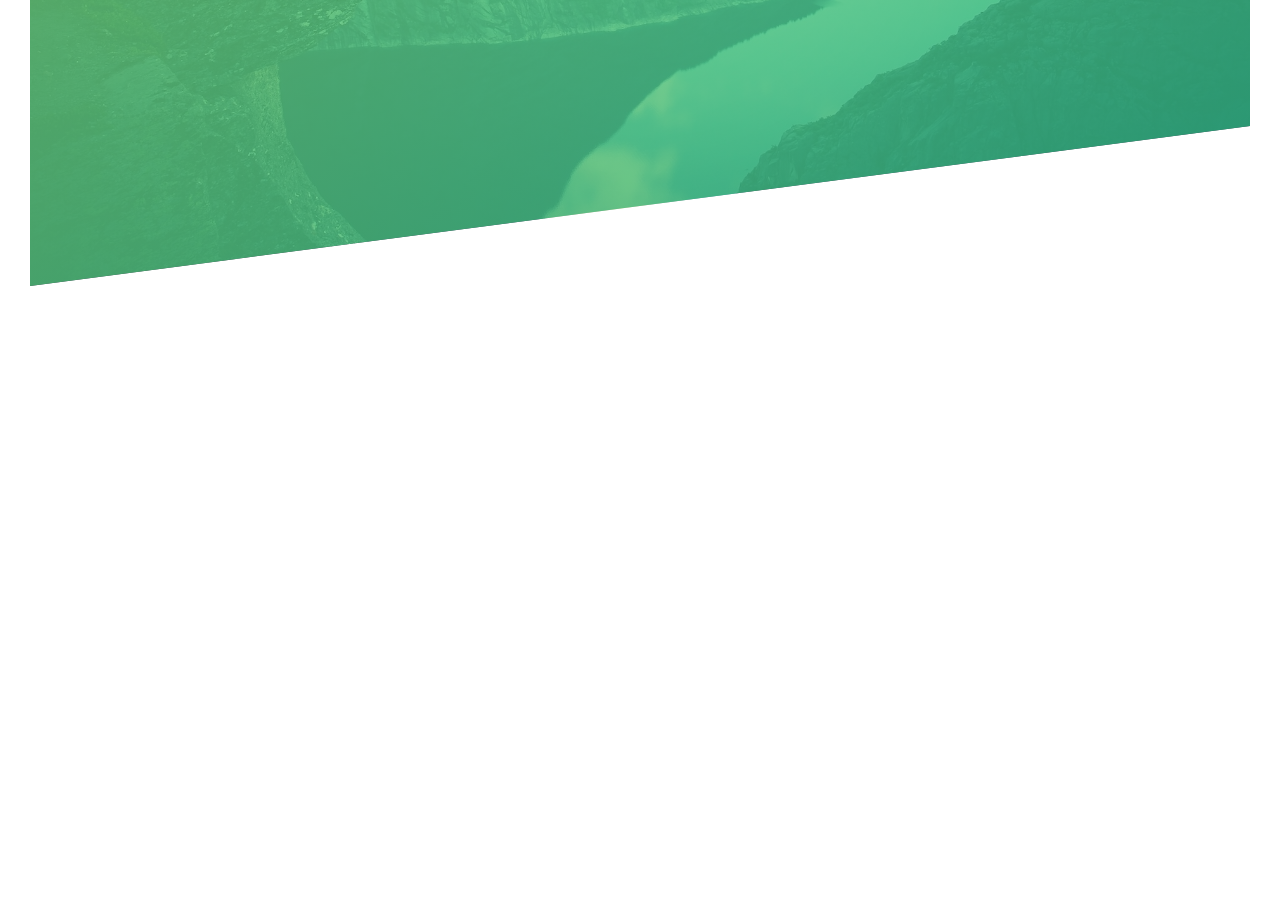
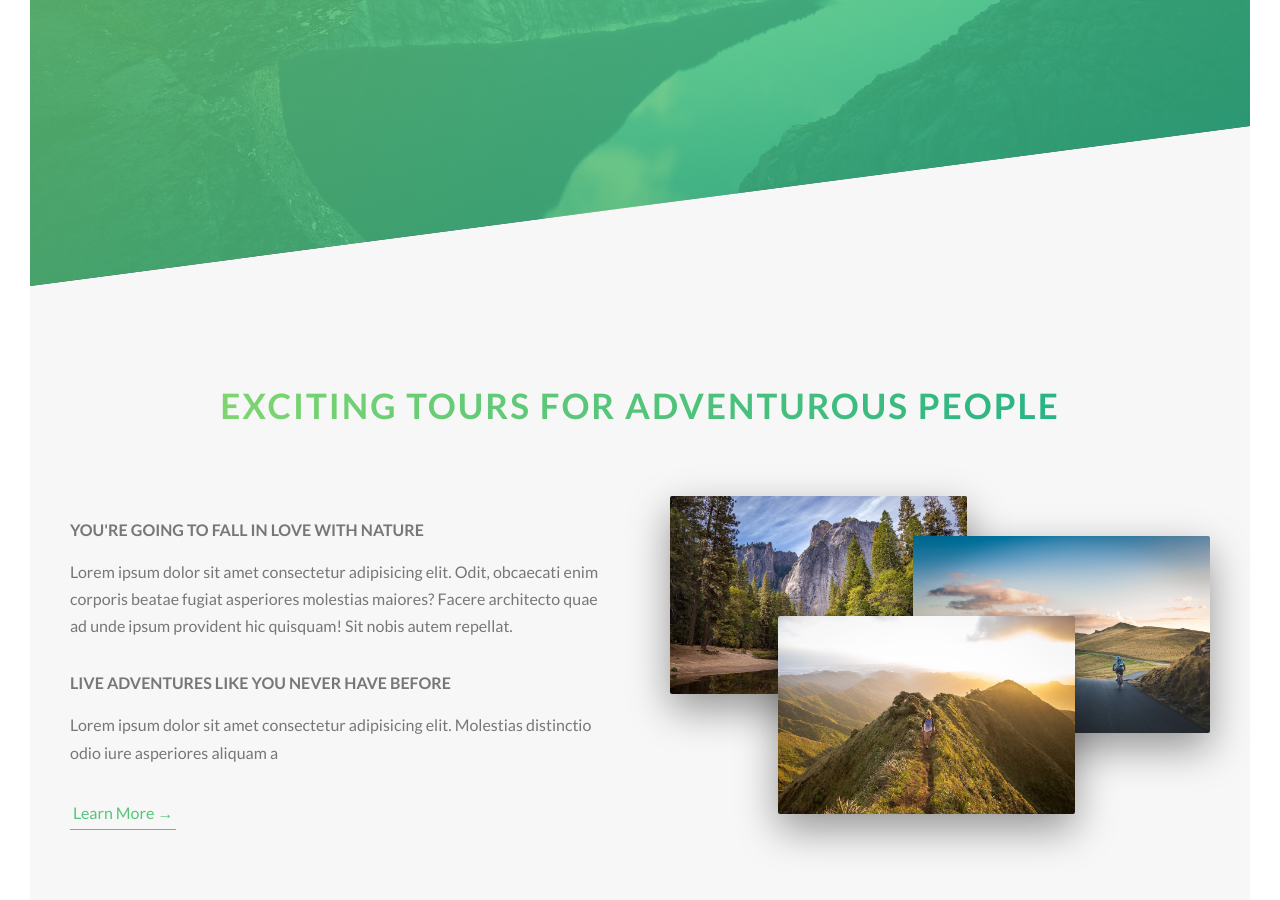
Before and after one commit to luiza-avelino/natours, a website: page index.html in a window 1280 px wide. Shown: the part 504-1404 px from the top of the page. Before the commit the page ends 820 px from the top, so only its background shows below. Drawn offline with Linux system fonts and the light colour scheme.

Commit message:
about section

```diff
--- a/index.html
+++ b/index.html
@@ -30,68 +30,44 @@
         </div>
     </header>
 
-    <!-- <section class="grid-test">
-        <div class="row">
-            <div class="col-1-of-2">
-                Col 1 of 2
+    <main>
+        <section class="section-about">
+            <div class="u-center-text u-margin-bottom-big">
+                <h2 class="heading-secondary">
+                    Exciting tours for adventurous people
+                </h2>
             </div>
-            <div class="col-1-of-2">
-                Col 1 of 2
+            <div class="row">
+                <div class="col-1-of-2">
+                    <h3 class="heading-tertiary u-margin-bottom-small">
+                        You're going to fall in love with nature
+                    </h3>
+                    <p class="paragraph">
+                        Lorem ipsum dolor sit amet consectetur adipisicing elit. Odit, obcaecati enim corporis beatae
+                        fugiat asperiores molestias maiores? Facere architecto quae ad unde ipsum provident hic
+                        quisquam! Sit nobis autem repellat.
+                    </p>
+
+                    <h3 class="heading-tertiary u-margin-bottom-small">
+                        Live adventures like you never have before
+                    </h3>
+                    <p class="paragraph">
+                        Lorem ipsum dolor sit amet consectetur adipisicing elit. Molestias distinctio odio iure
+                        asperiores aliquam a
+                    </p>
+
+                    <a href="#" class="btn-text">Learn More &rarr;</a>
+                </div>
+                <div class="col-1-of-2">
+                    <div class="composition">
+                        <img src="img/nat-1-large.jpg" alt="Photo 1" class="composition__photo composition__photo--p1">
+                        <img src="img/nat-2-large.jpg" alt="Photo 2" class="composition__photo composition__photo--p2">
+                        <img src="img/nat-3-large.jpg" alt="Photo 3" class="composition__photo composition__photo--p3">
+                    </div>
+                </div>
             </div>
-        </div>
-        <div class="row">
-            <div class="col-1-of-3">
-                Col 1 of 3
-            </div>
-            <div class="col-1-of-3">
-                Col 1 of 3
-            </div>
-            <div class="col-1-of-3">
-                Col 1 of 3
-            </div>
-        </div>
-        <div class="row">
-            <div class="col-1-of-3">
-                Col 1 of 3
-            </div>
-            <div class="col-2-of-3">
-                Col 2 of 3
-            </div>
-        </div>
-        <div class="row">
-            <div class="col-1-of-4">
-                Col 1 of 4
-            </div>
-            <div class="col-1-of-4">
-                Col 1 of 4
-            </div>
-            <div class="col-1-of-4">
-                Col 1 of 4
-            </div>
-            <div class="col-1-of-4">
-                Col 1 of 4
-            </div>
-        </div>
-        <div class="row">
-            <div class="col-1-of-4">
-                Col 1 of 4
-            </div>
-            <div class="col-1-of-4">
-                Col 1 of 4
-            </div>
-            <div class="col-2-of-4">
-                Col 2 of 4
-            </div>
-        </div>
-        <div class="row">
-            <div class="col-1-of-4">
-                Col 1 of 4
-            </div>
-            <div class="col-3-of-4">
-                Col 3 of 4
-            </div>
-        </div>
-    </section> -->
+        </section>
+    </main>
 </body>
 
 </html>
--- a/sass/abstracts/_variables.scss
+++ b/sass/abstracts/_variables.scss
@@ -11,9 +11,14 @@ $color-primary: #7ed56f;
 $color-primary-light: #55c57a;
 $color-primary-dark: #28b485;
 
+$color-grey-light-1: #f7f7f7;
+
 $color-grey-dark: #777;
 $color-white: #fff;
 $color-black: #000;
+
+// FONT
+$default-font-size: 1.6rem;
 
 
 // GRID
--- a/sass/base/_typography.scss
+++ b/sass/base/_typography.scss
@@ -1,13 +1,12 @@
 body {
     font-family: "Lato", sans-serif;
     font-weight: 400;
-    font-size: 1.6rem;
+    font-size: $default-font-size;
     line-height: 1.7;
     /* 1.7 times bigger than the font*/
     color: $color-grey-dark;
     padding: 3rem;
 }
-
 
 
 .heading-primary {
@@ -31,3 +30,35 @@ body {
         animation: moveInRight 1s ease-out;
     }
 }
+
+.heading-secondary {
+    font-size: 3.5rem;
+    text-transform: uppercase;
+    font-weight: 700;
+    display: inline-block;
+    background-image: linear-gradient(to right, $color-primary, $color-primary-dark);
+    background-clip: text;
+    -webkit-background-clip: text;
+    color: transparent;
+    letter-spacing: 2px;
+    transition: all .5s;
+
+    &:hover {
+        transform: skewY(2deg) skewX(15deg) scale(1.1);
+        text-shadow: .5rem 1rem 2rem rgba($color-black, .2);
+    }
+}
+
+.heading-tertiary {
+    font-size: $default-font-size;
+    font-weight: 700;
+    text-transform: uppercase;
+}
+
+.paragraph {
+    font-size: $default-font-size;
+
+    &:not(:last-child) {
+        margin-bottom: 3rem;
+    }
+}
--- a/sass/base/_utilities.scss
+++ b/sass/base/_utilities.scss
@@ -0,0 +1,15 @@
+.u-center-text {
+    text-align: center;
+}
+
+.u-margin-bottom-big {
+    margin-bottom: 8rem;
+}
+
+.u-margin-bottom-small {
+    margin-bottom: 1.5rem;
+}
+
+.u-margin-bottom-medium {
+    margin-bottom: 4rem;
+}
--- a/sass/components/_button.scss
+++ b/sass/components/_button.scss
@@ -55,3 +55,31 @@
     }
 
 }
+
+.btn-text,
+.btn-text {
+
+    &:link,
+    &:visited {
+        font-size: $default-font-size;
+        color: $color-primary-light;
+        display: inline-block;
+        text-decoration: none;
+        border-bottom: 1px solid $color-primary-light;
+        padding: 3px;
+        font-weight: 500;
+        transition: all .3s;
+    }
+
+    &:hover {
+        transform: translateY(-5px);
+        background-color: $color-primary-light;
+        color: $color-white;
+        box-shadow: 1px 1px 10px rgba($color-black, .15);
+    }
+
+    &:active {
+        transform: translateY(-2px);
+        box-shadow: 1px 1px 5px rgba($color-black, .15);
+    }
+}
--- /dev/null
+++ b/sass/components/_composition.scss
@@ -0,0 +1,40 @@
+.composition {
+    position: relative;
+
+    &__photo {
+        width: 55%;
+        box-shadow: 0 1.5rem 4rem rgba($color-black, .4);
+        border-radius: 2px;
+        position: absolute;
+        z-index: 1;
+        transition: all .2s;
+        outline-offset: 2rem;
+
+        &--p1 {
+            top: -2rem;
+            left: 0;
+
+        }
+
+        &--p2 {
+            top: 2rem;
+            right: 0;
+        }
+
+        &--p3 {
+            top: 10rem;
+            left: 20%;
+        }
+
+        &:hover {
+            outline: 1.5rem solid $color-primary-dark;
+            transform: scale(1.05) translateY(-.5rem);
+            box-shadow: 0 2.5rem 4rem rgba($color-black, .5);
+            z-index: 2;
+        }
+    }
+
+    &:hover &__photo:not(:hover) {
+        transform: scale(.95);
+    }
+}
--- a/sass/layout/_grid.scss
+++ b/sass/layout/_grid.scss
@@ -1,6 +1,5 @@
 .row {
     max-width: $grid-width;
-    background-color: #eee;
     margin: 0 auto;
 
 
@@ -12,8 +11,6 @@
     @include clearfix;
 
     [class^="col-"] {
-
-        background-color: orangered;
         float: left;
 
         &:not(:last-child) {
--- a/sass/main.scss
+++ b/sass/main.scss
@@ -8,6 +8,7 @@
 @import "base/utilities";
 
 @import "components/button";
+@import "components/composition";
 
 @import "layout/grid";
 @import "layout/header";
--- a/sass/pages/_home.scss
+++ b/sass/pages/_home.scss
@@ -0,0 +1,6 @@
+.section-about {
+    background-color: $color-grey-light-1;
+    padding: 25rem 0;
+
+    margin-top: -20vh; // 95vh from header - 75vh from the back-image
+}
```
Also changed, not shown: css/style.css.
